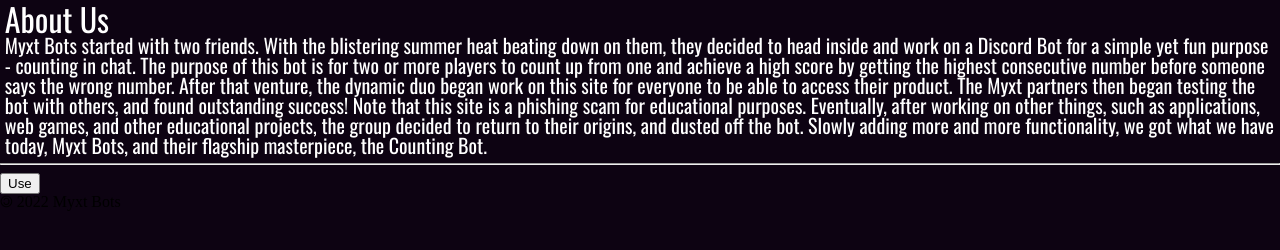
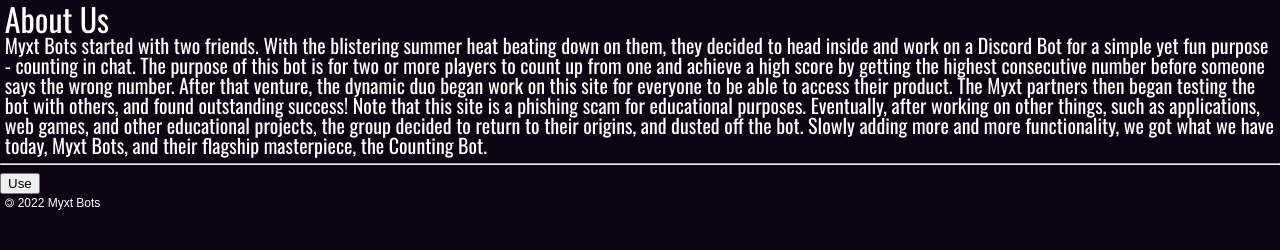
Before and after one commit to myxt-bots/myxt-bots.github.io, a plain HTML site: page index.html in a window 1280 px wide. Drawn offline with nearby package versions, Linux system fonts and the light colour scheme; a script that the page names is missing; a web font is replaced by a local one.

Commit message:
Update style.css

```diff
--- a/style.css
+++ b/style.css
@@ -25,6 +25,15 @@
     border-color: #f4bccd;
     text-align: center;*/
 }
+.bottom {
+    margin: 0.25% auto;
+    color: #fff;
+    width: 99.25%;
+    font-size: 12px;
+    font-family: arial;
+    bottom: 0px;
+}
+
 h1 {
     font-size: 32px;
 }
```
